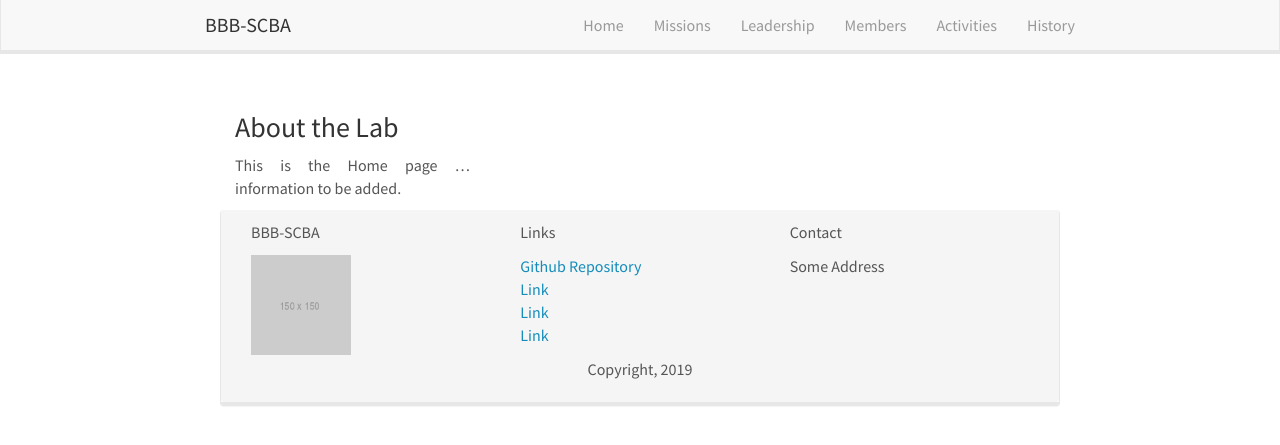
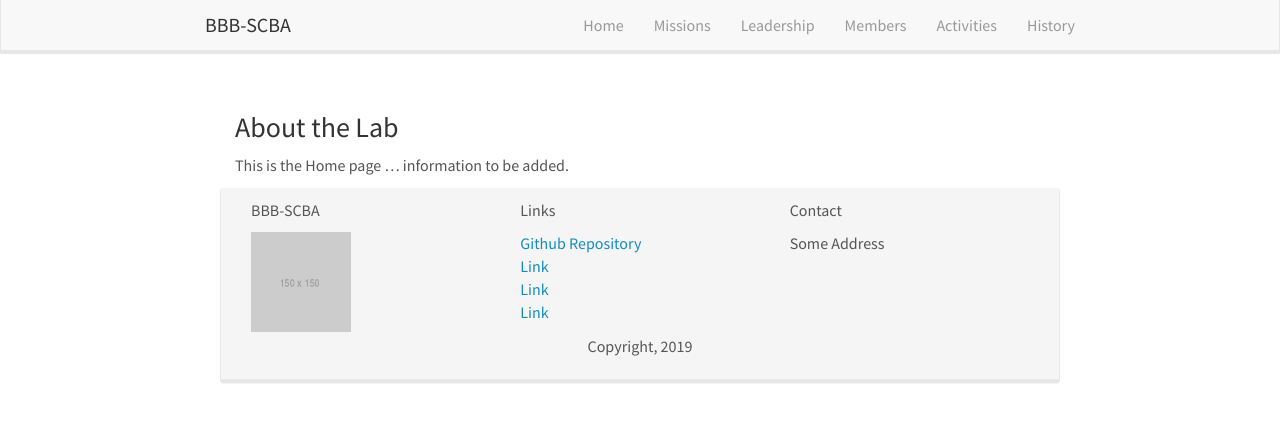
Before and after one commit to bbb-scba/bbb-scba.github.io, a Jekyll site: the page built from home.md, in a window 1280 px wide. Shown: the top 445 px of the page. Built offline with Jekyll 4.4.1, drawn with Linux system fonts in a browser that asks for light colours; nearby versions of some CDN libraries.

Commit message:
Update homelay.html

```diff
--- a/_layouts/homelay.html
+++ b/_layouts/homelay.html
@@ -3,7 +3,7 @@ layout: default
 ---
 
 <div class="col-sm-12" style="background-color:white">
-<div id="homeid" class="col-sm-4" style="background-color:white">
+<div id="homeid" class="col-sm-12" style="background-color:white">
 	<div id="carousel" class="carousel slide" data-ride="carousel" data-interval="5000" data-pause="hover" >
 		<!-- Menu -->
 		<!---
```
